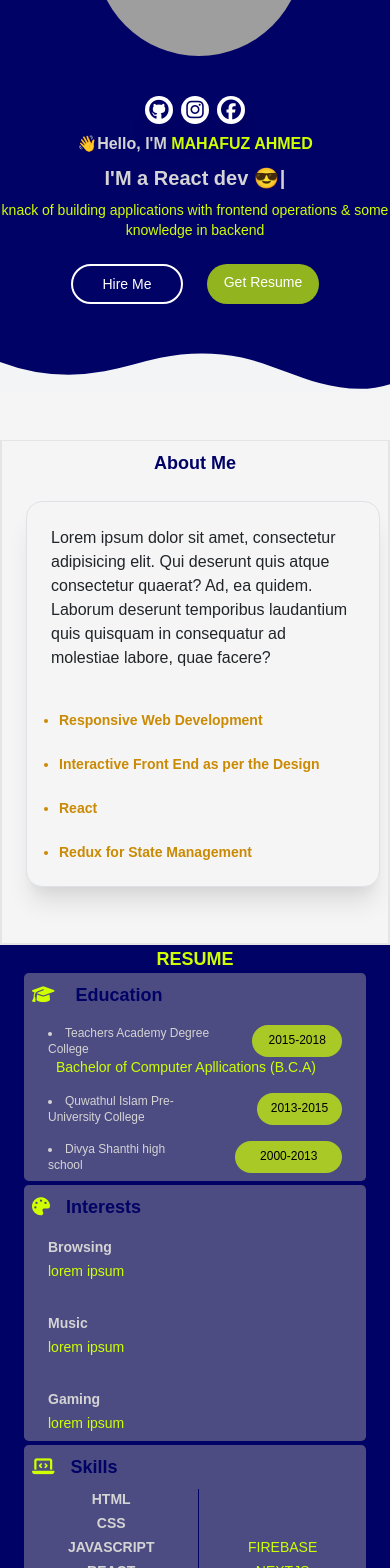
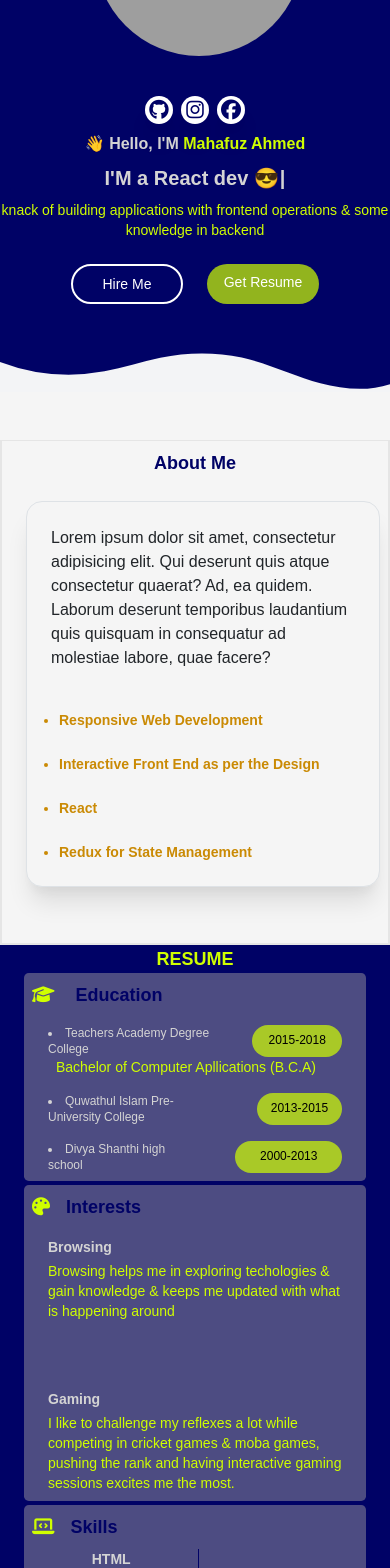
Before and after one commit to mahafuztechie/Portfolio-react, a React (Create React App) app: page / in a window 390 px wide. Shown: the part 200-1768 px from the top of the page. Built offline with nearby package versions, Linux system fonts and the light colour scheme; grey boxes are pictures that could not be loaded.

Commit message:
85% completed

```diff
--- a/src/components/Header.js
+++ b/src/components/Header.js
@@ -15,7 +15,7 @@ function Header() {
                     <a href="https://www.facebook.com/mahafuzaadeez5"><i className="text-xl text-use-blue hover:text-amber-600 bg-white w-7 h-7 shadow-xl transition duration-200 ease-in-out transform hover:scale-125 text-center rounded-full fab fa-facebook"></i></a>
                 </div>
                 <div className="flex flex-col items-center lg:items-start space-y-2 lg:space-y-5 ">
-                    <h1 className=" text-base md:text-2xl lg:mt-4 font-bold text-gray-300">👋Hello, I'M <span className=" text-use-yellow font-extrabold">MAHAFUZ AHMED</span></h1>
+                    <h1 className=" text-base md:text-2xl lg:mt-4 font-bold text-gray-300">👋 Hello, I'M <span className=" text-use-yellow font-extrabold">Mahafuz Ahmed</span></h1>
                     <h2 className="text-xl  lg:text-5xl text-gray-300
                       font-bold"><Typewriter options={{
                          autoStart:true,
--- a/src/components/Project.js
+++ b/src/components/Project.js
@@ -16,7 +16,7 @@ function Project({image, github, live, name, title, desc}) {
             </div>
             <div className="flex justify-between p-2">
                     <a href={github} rel="noreferrer" target="_blank"><i className="text-xl text-use-blue hover:text-amber-600  w-7 h-7 transition duration-200 ease-in-out transform hover:scale-125 text-center rounded-full fab fa-github"></i></a>
-                    {live && <a href={live} rel="noreferrer" target="_blank" className="hover:no-underline hover:text-use-blue uppercase text-center text-use-blue rounded-md p-1">live</a>}
+                    {live && <a href={live} rel="noreferrer" target="_blank" className="hover:no-underline uppercase text-center text-sm text-use-blue rounded-xl px-2 py-1 hover:bg-red-600 hover:text-white">live</a>}
             </div>
         </div>
     )
--- a/src/components/Resume.js
+++ b/src/components/Resume.js
@@ -29,9 +29,10 @@ function Resume() {
                 <div className=" bg-yellow-100 bg-opacity-30 rounded-lg">
                     <h1 className="text-use-blue p-2 lg:p-4 text-lg  lg:text-xl font-bold"><i class="fas fa-palette text-use-yellow mr-3"></i>Interests</h1>
                     <div className="flex flex-col space-y-6 mt-2 px-4">
-                       <Interests title="Browsing" content="lorem ipsum"/>
-                       <Interests title="Music" content="lorem ipsum"/>
-                       <Interests title="Gaming" content="lorem ipsum"/>
+                       <Interests title="Browsing" content="Browsing helps me in exploring techologies & gain knowledge  & keeps me updated with what is happening around"/>
+                       <Interests title="" content=""/>
+                       <Interests title="Gaming" content="I like to challenge my reflexes a lot while competing in cricket games & moba games, pushing the rank and having interactive gaming sessions excites me the most.
+"/>
                     </div>
                 </div>
                 </Fade>
--- a/src/components/Skillicons.js
+++ b/src/components/Skillicons.js
@@ -1,12 +1,6 @@
-
-
 export const reactIcon = <i className="text-use-blue fab fa-react"></i>
 export const htmlIcon = <i className="text-use-blue fab fa-html5"></i>
 export const cssIcon = <i className="text-use-blue fab fa-css3-alt"></i>
 export const javascriptIcon = <i className="text-use-blue fab fa-js-square"></i>
 export const javaIcon = <i className="text-use-blue fab fa-java"></i>
 export const sqlIcon = <i className="text-use-blue fas fa-database"></i>
-
-
-
-// npm install --save-dev @iconify/react @iconify-icons/simple-icons
--- a/src/components/SkillsData.js
+++ b/src/components/SkillsData.js
@@ -46,9 +46,9 @@ function SkillsData() {
         },
     ]
     return (
-        <div className="hidden lg:flex lg:space-x-10 items-start p-3 text-black">
+        <div className="hidden lg:flex lg:space-x-10 items-start p-3">
             {languages.map(language =>
-                <Bar className="" value={language} />
+                <Bar value={language} />
                 )}
         </div>
     )
```
